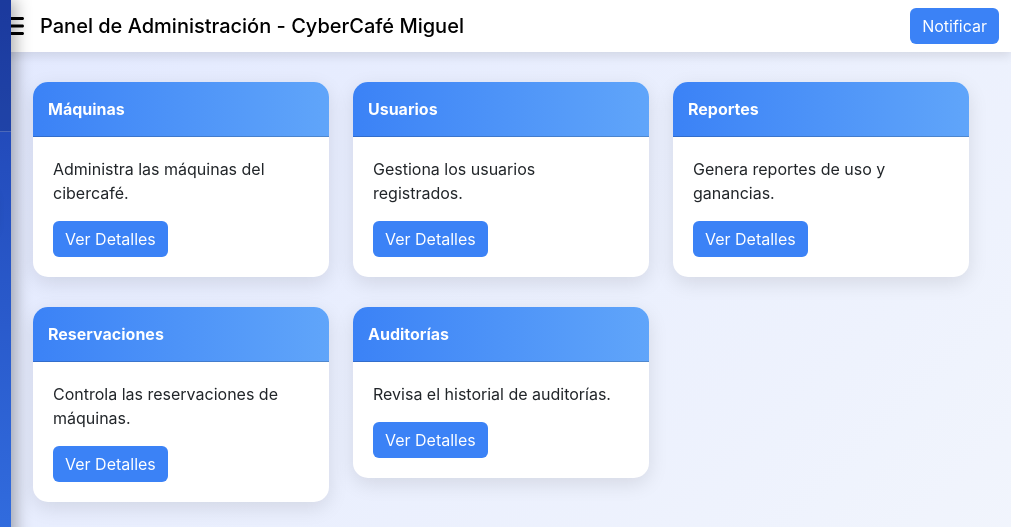
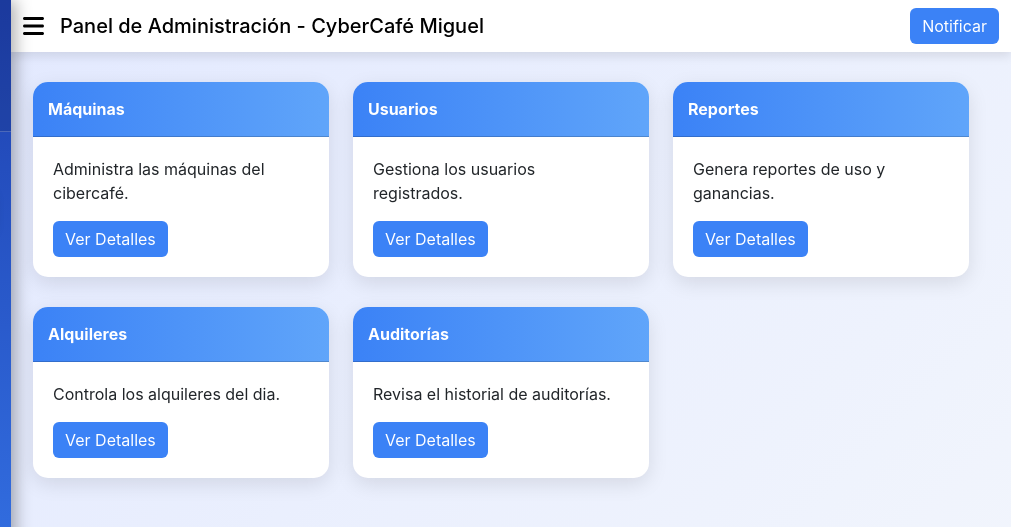
Before and after one commit to LuisValle79/Sistema_control_cabinas, a plain HTML site: page pagina1.html in a window 1280 px wide. Shown: the top 527 px of the page, 269-1280 px from the left. Drawn offline with nearby package versions, Linux system fonts and the light colour scheme; some packages are replaced by stand-ins of ours; a script that the page names is missing.

Commit message:
update logo

```diff
--- a/pagina1.html
+++ b/pagina1.html
@@ -192,7 +192,7 @@
                         <div class="card-header">Usuarios</div>
                         <div class="card-body">
                             <p>Gestiona los usuarios registrados.</p>
-                            <button class="btn btn-primary" onclick="showSectionAlert('Usuarios')">Ver Detalles</button>
+                            <a href="users.html" class="btn btn-primary" onclick="showSectionAlert('Usuarios')">Ver Detalles</a>
                         </div>
                     </div>
                 </div>
@@ -207,10 +207,10 @@
                 </div>
                 <div class="col-md-4">
                     <div class="card">
-                        <div class="card-header">Reservaciones</div>
+                        <div class="card-header">Alquileres</div>
                         <div class="card-body">
-                            <p>Controla las reservaciones de máquinas.</p>
-                            <button class="btn btn-primary" onclick="showSectionAlert('Reservaciones')">Ver Detalles</button>
+                            <p>Controla los alquileres del dia.</p>
+                            <a href="rentals.html" class="btn btn-primary" onclick="showSectionAlert('Alquileres')">Ver Detalles</a>
                         </div>
                     </div>
                 </div>
--- a/styles.css
+++ b/styles.css
@@ -315,7 +315,7 @@ body.login-page {
     position: sticky;
     top: 0;
     z-index: 999;
-    margin-left: 260px;
+    margin-left: 280px;
     transition: var(--transition-normal);
 }
 
```
Also changed, not shown: machines.html (+2 -2 lines).
